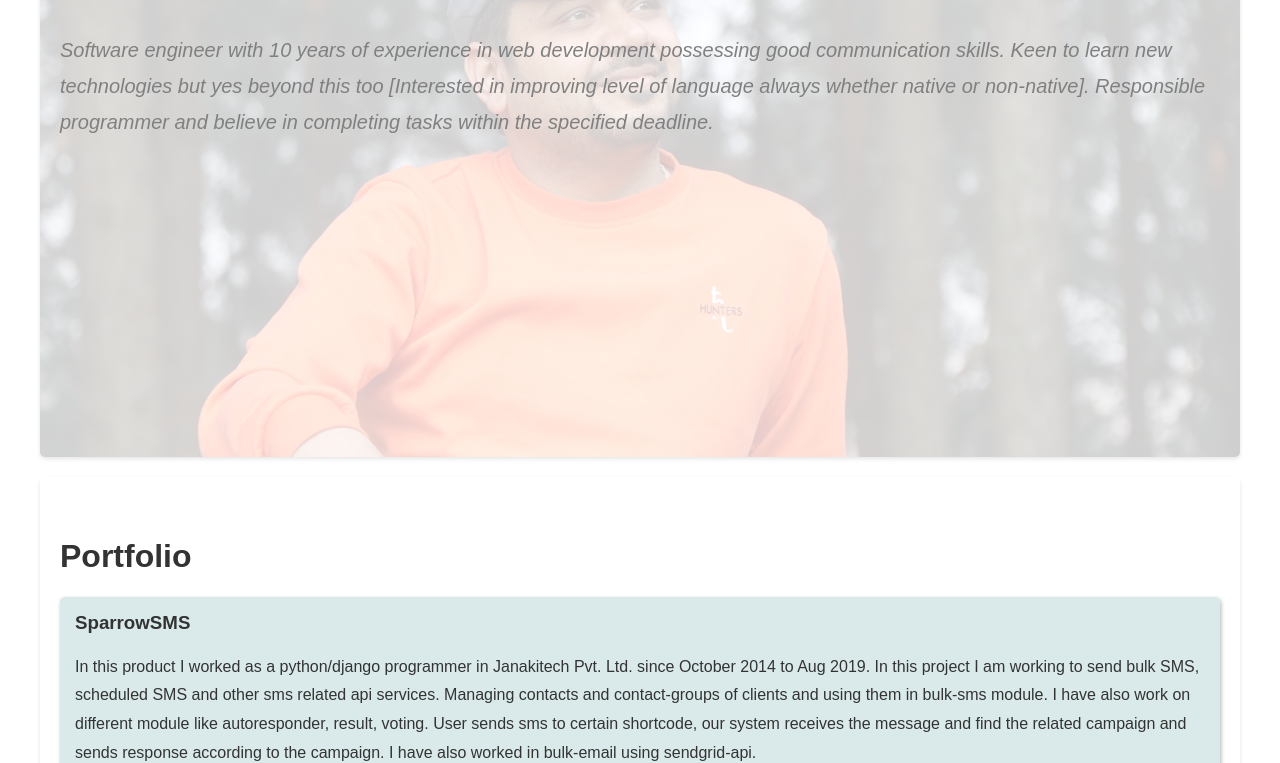
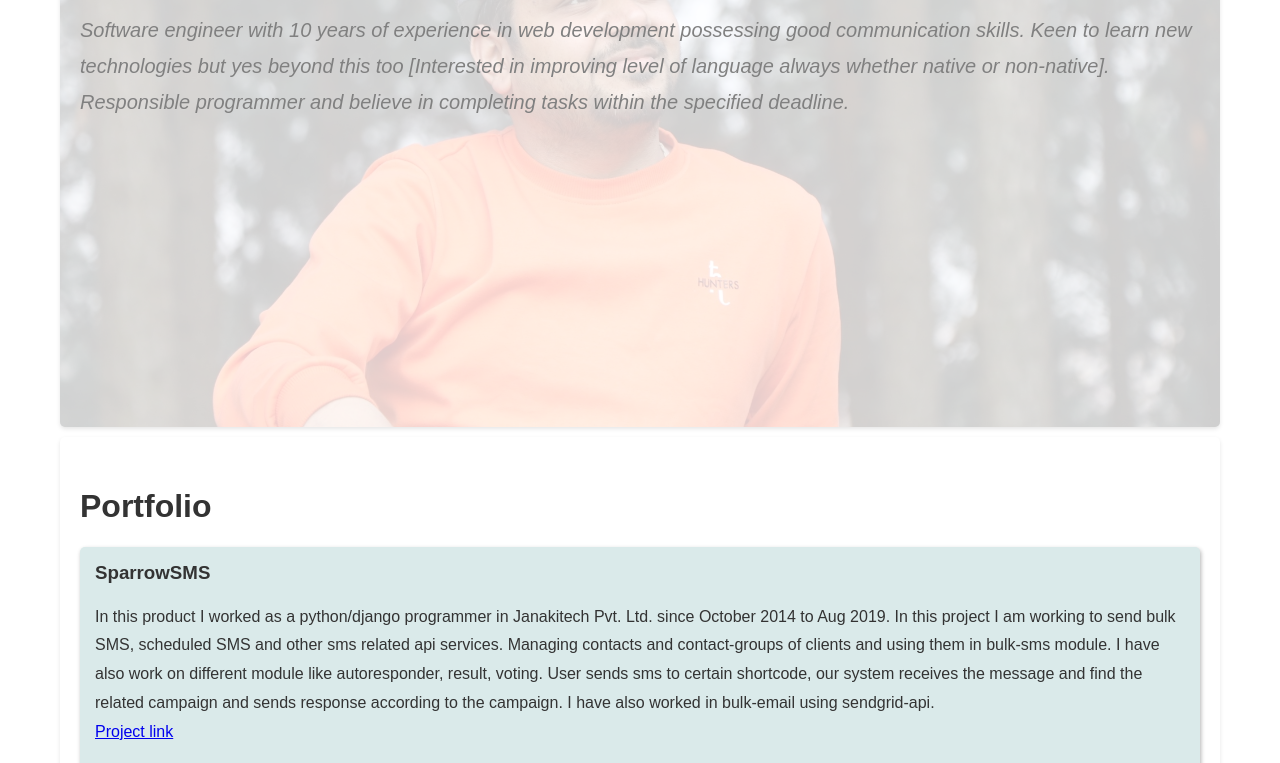
Before and after one commit to bishnusyangja/bhattaraibishnu.com.np, a plain HTML site: page index.html in a window 1280 px wide. Shown: the part 403-1166 px from the top of the page. Drawn offline with Linux system fonts and the light colour scheme.

Commit message:
style updated

```diff
--- a/styles.css
+++ b/styles.css
@@ -31,16 +31,15 @@ body {
 }
 
 .container {
-    max-width: 1200px;
     margin: 20px auto;
     padding: 20px;
 }
 
 .section {
     min-height: 600px;
-    padding: 40px 20px;
+    padding: 30px 20px;
     background-color: white;
-    margin: 20px 0;
+    margin: 10px 40px;
     border-radius: 5px;
     box-shadow: 0 2px 4px rgba(0, 0, 0, 0.1);
 }
```
